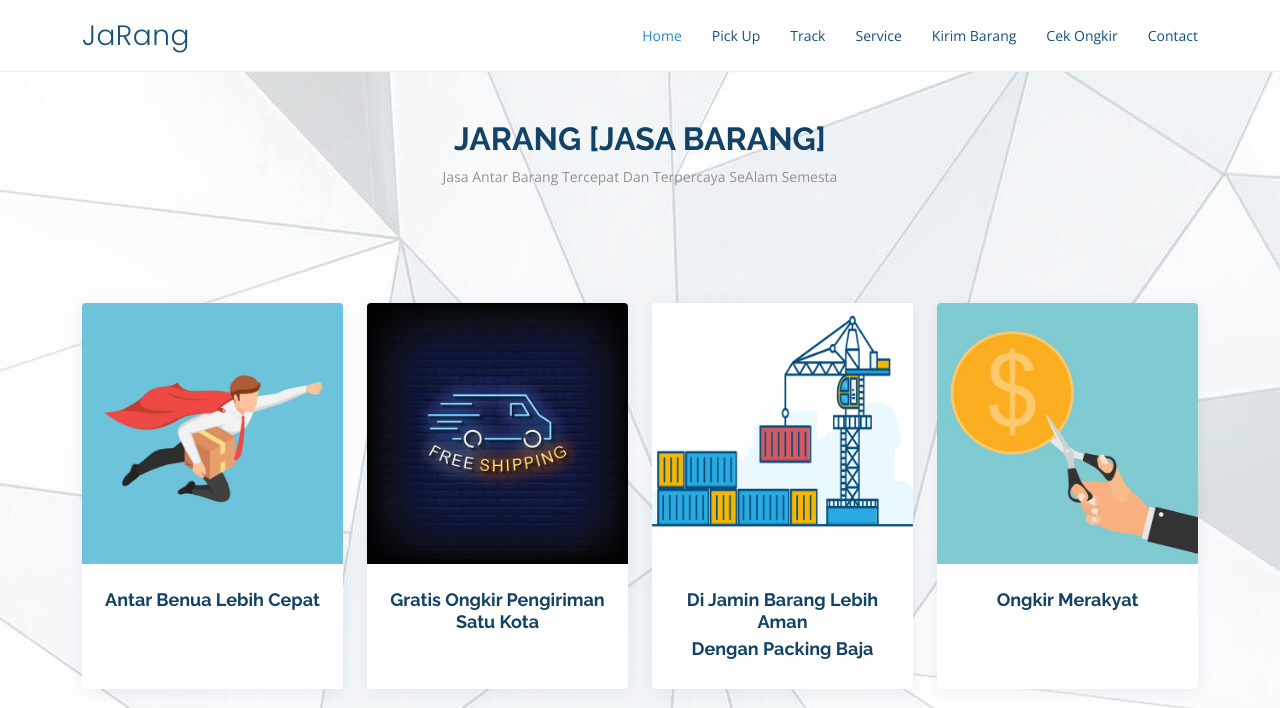
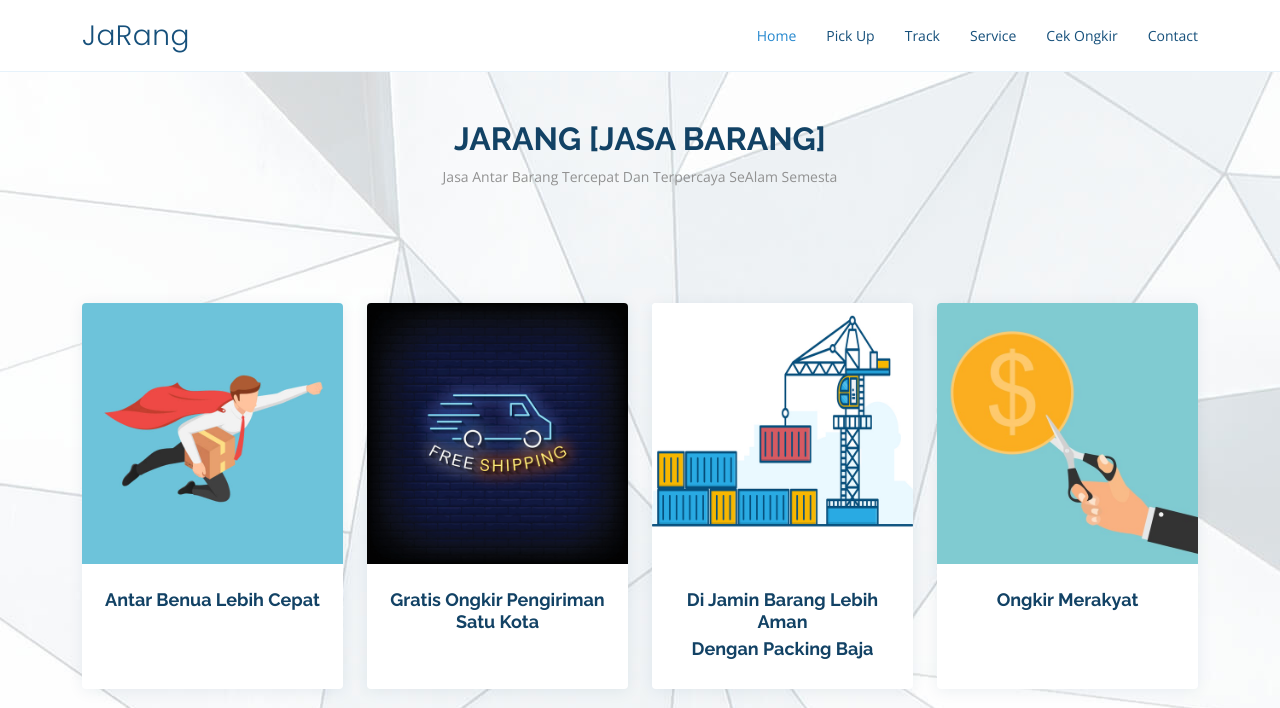
Before and after one commit to HafizHabani/JaRang.V2, a PHP site: page / in a window 1280 px wide. Shown: the top 708 px of the page. Run offline with PHP 8.4, Linux system fonts and the light colour scheme; data comes from the database, SQL or seed files in the repository.

Commit message:
Update 26 February 2024

```diff
--- a/index.php
+++ b/index.php
@@ -41,7 +41,6 @@
           <li><a class="nav-link scrollto" href="#about">Pick Up</a></li>
           <li><a class="nav-link scrollto" href="#services">Track</a></li>
           <li><a class="nav-link scrollto" href="#counts">Service</a></li>
-          <li><a class="nav-link scrollto" href="forms-pengiriman.php">Kirim Barang</a></li>
           <li><a class="nav-link scrollto" href="#pricing">Cek Ongkir</a></li>
           <li><a class="nav-link scrollto" href="#contact">Contact</a></li>
         </ul>
```
